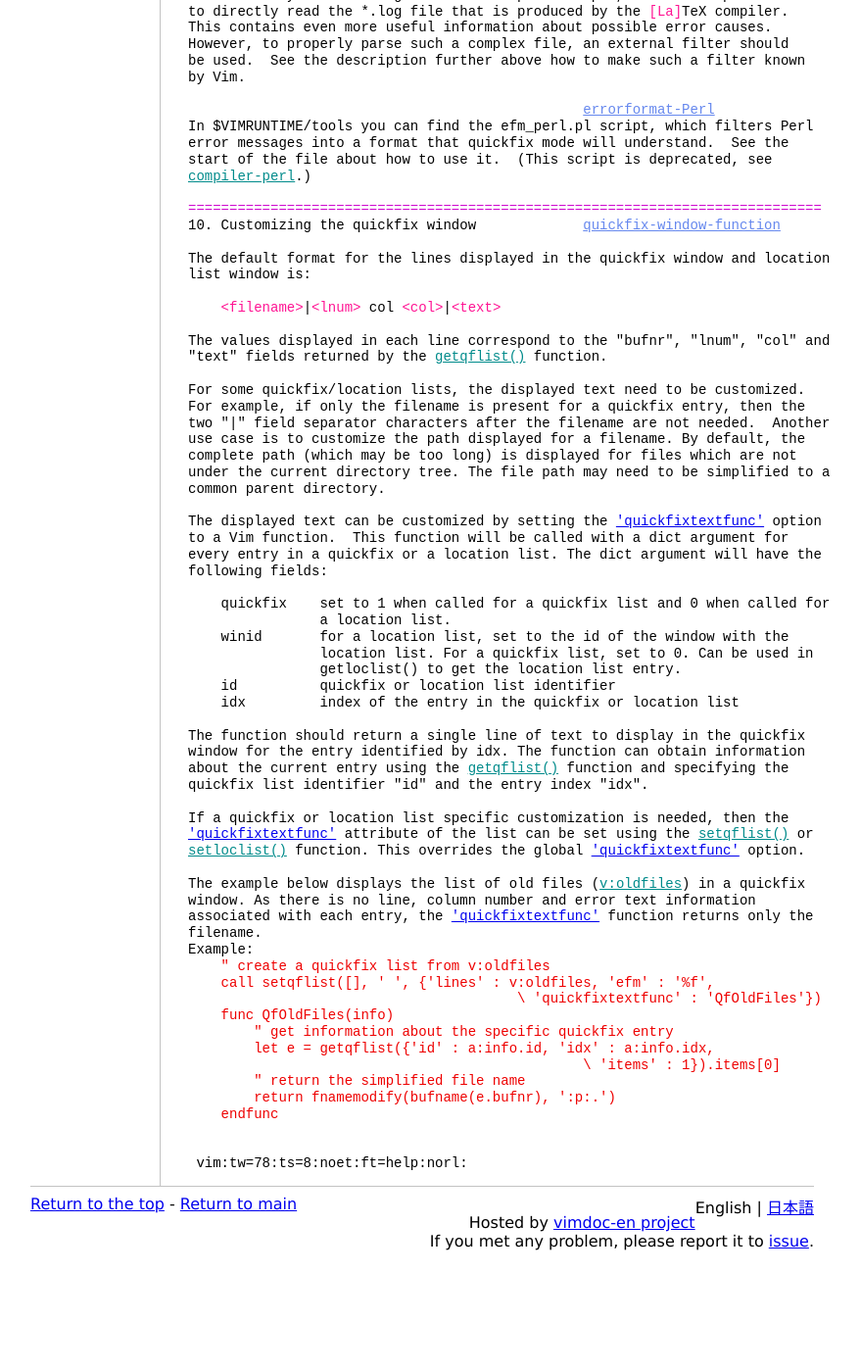
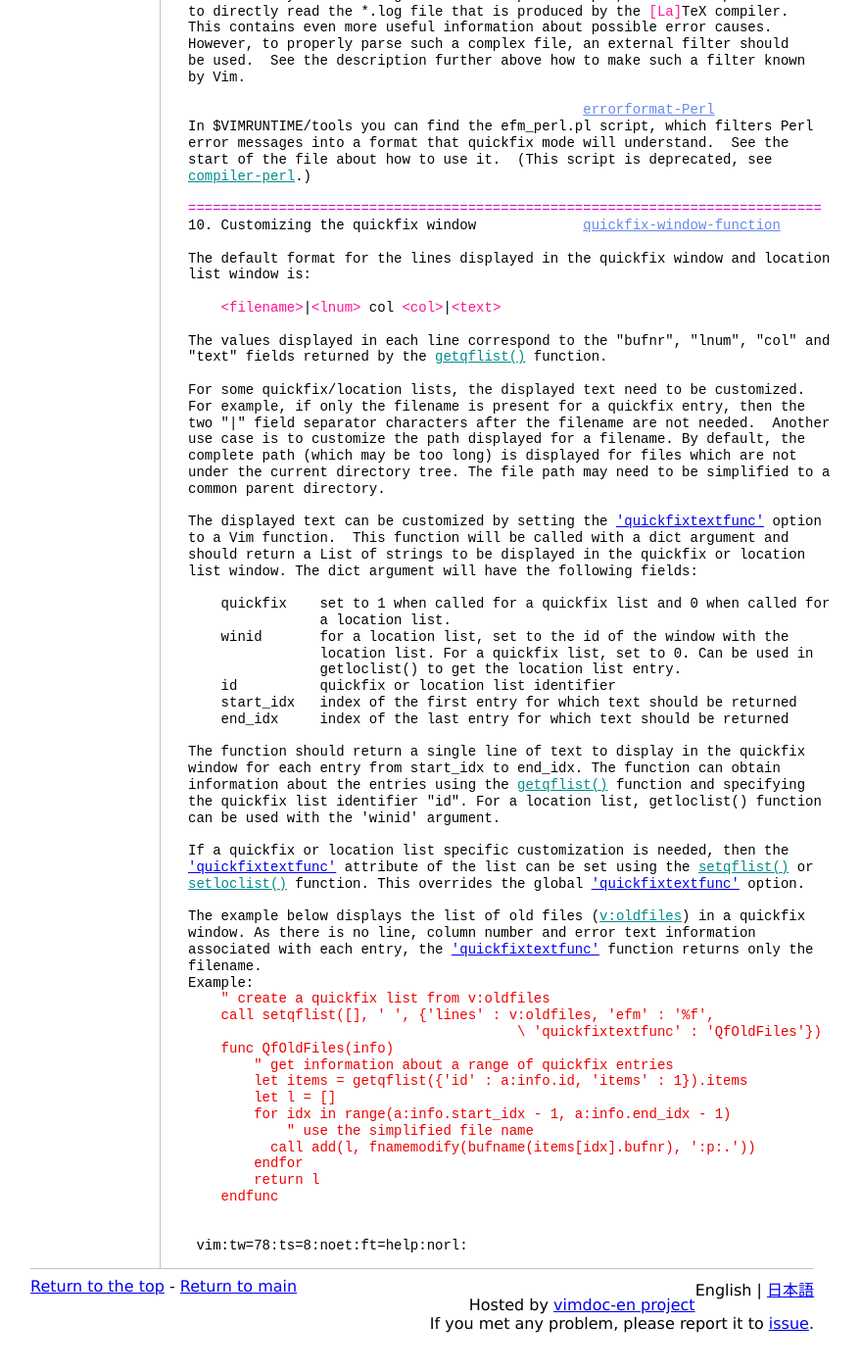
Before and after one commit to vim-jp/vimdoc-en, a Jekyll site: the page built from quickfix.html, in a window 1280 px wide and 1400 px high, scrolled down 32399 px. Shown: the whole window at 98% size, without its empty margins (209-1087 px from the left). Built offline with Jekyll 4.4.1, drawn with Linux system fonts in a browser that asks for light colours; nearby versions of some CDN libraries; comment, search, counter and statistics services are not loaded; before the commit the page ends 33715 px from its top, so only the background shows below that.

Commit message:
Generated by Travis JOB 1239.1
https://travis-ci.org/vim-jp/vimdoc-en/builds/697449991

```diff
--- a/quickfix.html
+++ b/quickfix.html
@@ -1952,9 +1952,9 @@ under the current directory tree. The file path may need to be simplified to a<b
 common parent directory.<br>
 <br>
 The displayed text can be customized by setting the&nbsp;<a class="Type" href="options.html#'quickfixtextfunc'">'quickfixtextfunc'</a>&nbsp;option<br>
-to a Vim function.&nbsp;&nbsp;This function will be called with a dict argument for<br>
-every entry in a quickfix or a location list. The dict argument will have the<br>
-following fields:<br>
+to a Vim function.&nbsp;&nbsp;This function will be called with a dict argument and<br>
+should return a List of strings to be displayed in the quickfix or location<br>
+list window. The dict argument will have the following fields:<br>
 <br>
 &nbsp;&nbsp;&nbsp;&nbsp;quickfix&nbsp;&nbsp;&nbsp;&nbsp;set to 1 when called for a quickfix list and 0 when called for<br>
 &nbsp;&nbsp;&nbsp;&nbsp;&nbsp;&nbsp;&nbsp;&nbsp;&nbsp;&nbsp;&nbsp;&nbsp;&nbsp;&nbsp;&nbsp;&nbsp;a location list.<br>
@@ -1962,12 +1962,14 @@ following fields:<br>
 &nbsp;&nbsp;&nbsp;&nbsp;&nbsp;&nbsp;&nbsp;&nbsp;&nbsp;&nbsp;&nbsp;&nbsp;&nbsp;&nbsp;&nbsp;&nbsp;location list. For a quickfix list, set to 0. Can be used in<br>
 &nbsp;&nbsp;&nbsp;&nbsp;&nbsp;&nbsp;&nbsp;&nbsp;&nbsp;&nbsp;&nbsp;&nbsp;&nbsp;&nbsp;&nbsp;&nbsp;getloclist() to get the location list entry.<br>
 &nbsp;&nbsp;&nbsp;&nbsp;id&nbsp;&nbsp;&nbsp;&nbsp;&nbsp;&nbsp;&nbsp;&nbsp;&nbsp;&nbsp;quickfix or location list identifier<br>
-&nbsp;&nbsp;&nbsp;&nbsp;idx&nbsp;&nbsp;&nbsp;&nbsp;&nbsp;&nbsp;&nbsp;&nbsp; index of the entry in the quickfix or location list<br>
+&nbsp;&nbsp;&nbsp;&nbsp;start_idx&nbsp;&nbsp; index of the first entry for which text should be returned<br>
+&nbsp;&nbsp;&nbsp;&nbsp;end_idx&nbsp;&nbsp;&nbsp;&nbsp; index of the last entry for which text should be returned<br>
 <br>
 The function should return a single line of text to display in the quickfix<br>
-window for the entry identified by idx. The function can obtain information<br>
-about the current entry using the&nbsp;<a class="Identifier" href="eval.html#getqflist()">getqflist()</a>&nbsp;function and specifying the<br>
-quickfix list identifier &quot;id&quot; and the entry index &quot;idx&quot;.<br>
+window for each entry from start_idx to end_idx. The function can obtain<br>
+information about the entries using the&nbsp;<a class="Identifier" href="eval.html#getqflist()">getqflist()</a>&nbsp;function and specifying<br>
+the quickfix list identifier &quot;id&quot;. For a location list, getloclist() function<br>
+can be used with the&nbsp;<span class="MissingTag">'winid'</span>&nbsp;argument.<br>
 <br>
 If a quickfix or location list specific customization is needed, then the<br>
 <a class="Type" href="options.html#'quickfixtextfunc'">'quickfixtextfunc'</a>&nbsp;attribute of the list can be set using the&nbsp;<a class="Identifier" href="eval.html#setqflist()">setqflist()</a>&nbsp;or<br>
@@ -1982,11 +1984,14 @@ Example:<br>
 &nbsp;&nbsp;&nbsp;&nbsp;call setqflist([], ' ', {'lines' : v:oldfiles, 'efm' : '%f',<br>
 &nbsp;&nbsp;&nbsp;&nbsp;&nbsp;&nbsp;&nbsp;&nbsp;&nbsp;&nbsp;&nbsp;&nbsp;&nbsp;&nbsp;&nbsp;&nbsp;&nbsp;&nbsp;&nbsp;&nbsp;&nbsp;&nbsp;&nbsp;&nbsp;&nbsp;&nbsp;&nbsp;&nbsp;&nbsp;&nbsp;&nbsp;&nbsp;&nbsp;&nbsp;&nbsp;&nbsp;&nbsp;&nbsp;&nbsp;&nbsp;\ 'quickfixtextfunc' : 'QfOldFiles'})<br>
 &nbsp;&nbsp;&nbsp;&nbsp;func QfOldFiles(info)<br>
-&nbsp;&nbsp;&nbsp;&nbsp;&nbsp;&nbsp;&nbsp;&nbsp;&quot; get information about the specific quickfix entry<br>
-&nbsp;&nbsp;&nbsp;&nbsp;&nbsp;&nbsp;&nbsp;&nbsp;let e = getqflist({'id' : a:info.id, 'idx' : a:info.idx,<br>
-&nbsp;&nbsp;&nbsp;&nbsp;&nbsp;&nbsp;&nbsp;&nbsp;&nbsp;&nbsp;&nbsp;&nbsp;&nbsp;&nbsp;&nbsp;&nbsp;&nbsp;&nbsp;&nbsp;&nbsp;&nbsp;&nbsp;&nbsp;&nbsp;&nbsp;&nbsp;&nbsp;&nbsp;&nbsp;&nbsp;&nbsp;&nbsp;&nbsp;&nbsp;&nbsp;&nbsp;&nbsp;&nbsp;&nbsp;&nbsp;&nbsp;&nbsp;&nbsp;&nbsp;&nbsp;&nbsp;&nbsp;&nbsp;\ 'items' : 1}).items[0]<br>
-&nbsp;&nbsp;&nbsp;&nbsp;&nbsp;&nbsp;&nbsp;&nbsp;&quot; return the simplified file name<br>
-&nbsp;&nbsp;&nbsp;&nbsp;&nbsp;&nbsp;&nbsp;&nbsp;return fnamemodify(bufname(e.bufnr), ':p:.')<br>
+&nbsp;&nbsp;&nbsp;&nbsp;&nbsp;&nbsp;&nbsp;&nbsp;&quot; get information about a range of quickfix entries<br>
+&nbsp;&nbsp;&nbsp;&nbsp;&nbsp;&nbsp;&nbsp;&nbsp;let items = getqflist({'id' : a:info.id, 'items' : 1}).items<br>
+&nbsp;&nbsp;&nbsp;&nbsp;&nbsp;&nbsp;&nbsp;&nbsp;let l = []<br>
+&nbsp;&nbsp;&nbsp;&nbsp;&nbsp;&nbsp;&nbsp;&nbsp;for idx in range(a:info.start_idx - 1, a:info.end_idx - 1)<br>
+&nbsp;&nbsp;&nbsp;&nbsp;&nbsp;&nbsp;&nbsp;&nbsp;&nbsp;&nbsp;&nbsp;&nbsp;&quot; use the simplified file name<br>
+&nbsp;&nbsp;&nbsp;&nbsp;&nbsp;&nbsp;&nbsp;&nbsp;&nbsp;&nbsp;call add(l, fnamemodify(bufname(items[idx].bufnr), ':p:.'))<br>
+&nbsp;&nbsp;&nbsp;&nbsp;&nbsp;&nbsp;&nbsp;&nbsp;endfor<br>
+&nbsp;&nbsp;&nbsp;&nbsp;&nbsp;&nbsp;&nbsp;&nbsp;return l<br>
 &nbsp;&nbsp;&nbsp;&nbsp;endfunc</div>
 <br>
 <br>
```
